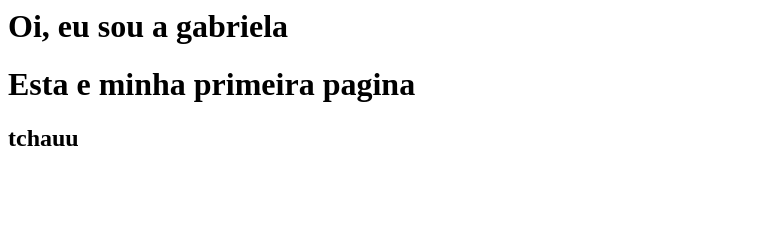
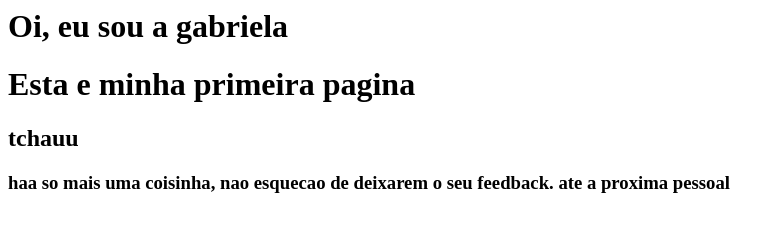
Before and after one commit to gabriela-barros/gabriela-barros.github.io, a plain HTML site: page index.html in a window 1280 px wide. Shown: the whole page, without its empty margins (0-784 px from the left). Drawn offline with Linux system fonts and the light colour scheme.

Commit message:
adicionei uma tag h3

```diff
--- a/index.html
+++ b/index.html
@@ -3,3 +3,5 @@
 Esta e minha primeira pagina
 </h1>
 <h2> tchauu</h2>
+
+<h3> haa so mais uma coisinha, nao esquecao de deixarem o seu feedback. ate a proxima pessoal</h3>
```
